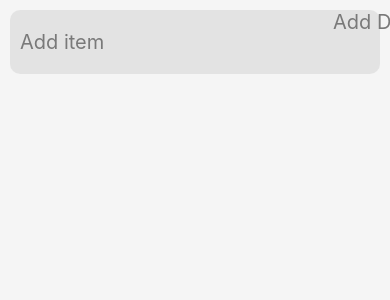
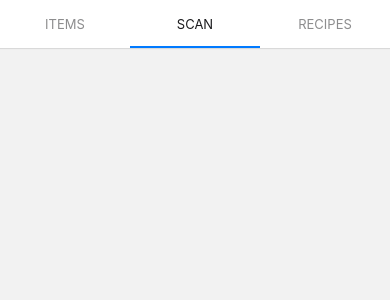
Before and after one commit to EC463-Smart-Fridge/ui-prototype-expo, a React Native app: screen /Scan in a window 390 px wide. Shown: the top 300 px of the page. Built offline with nearby package versions, Linux system fonts and the light colour scheme.

Commit message:
add navigator

```diff
--- a/App.tsx
+++ b/App.tsx
@@ -1,40 +1,22 @@
+import { SafeAreaView, ScrollView, Text, View } from 'react-native';
+import { NavigationContainer } from '@react-navigation/native';
+import { createMaterialTopTabNavigator } from '@react-navigation/material-top-tabs';
 import { StatusBar } from 'expo-status-bar';
-import { ScrollView, Text, View } from 'react-native';
-import { useState, useEffect } from 'react';
-import NewItem from './components/NewItem';
-import Item from './components/Item';
+import Home from './screens/Home';
+import Scan from './screens/Scan';
+import Recipes from './screens/Recipes';
 
 export default function App() {
 
-  interface Food {
-    name: string;
-    exp: string;
-    hasExp: boolean;
-  };
-
-  const [items, setItems] = useState<Food[]>([]);
-
-  useEffect(() => {
-    console.log("testing")
-  }, [])
+  const Tab = createMaterialTopTabNavigator();
 
   return (
-    <ScrollView
-      style={{
-        padding: 10,
-        backgroundColor: 'whitesmoke'
-      }}
-    >
-      {items.map((item, i) => (
-        <View key={i}>
-          {Item(item.name, item.exp, item.hasExp, () => (
-            setItems(items.filter((_, index) => index !== i))
-            ))}
-        </View>
-      ))}
-
-      {NewItem(items, setItems)}
-      {/* <Calendar/> */}
-    </ScrollView>
+      <NavigationContainer>
+        <Tab.Navigator>
+          <Tab.Screen name="Items" component={Home} />
+          <Tab.Screen name="Scan" component={Scan} />
+          <Tab.Screen name="Recipes" component={Recipes} />
+        </Tab.Navigator>
+      </NavigationContainer>
   )
 }
--- a/components/Item.tsx
+++ b/components/Item.tsx
@@ -7,7 +7,7 @@ const Item = (name: string, exp: string, hasExp: boolean, handler: (item:any)=>v
             style={{
                 width: '100%',
                 height: 64,
-                backgroundColor: 'rgba(128, 128, 128, 0.8)',
+                backgroundColor: 'rgba(128, 128, 128, 0.5)',
                 borderRadius: 10,
                 display: 'flex',
                 flexDirection: 'row',
@@ -41,7 +41,6 @@ const Item = (name: string, exp: string, hasExp: boolean, handler: (item:any)=>v
                 style={{
                     width: 50,
                     height: '100%',
-                    backgroundColor: 'lightcoral',
                     borderTopRightRadius: 10,
                     borderBottomRightRadius: 10,
                     alignItems: 'center'
@@ -54,7 +53,7 @@ const Item = (name: string, exp: string, hasExp: boolean, handler: (item:any)=>v
                         height: '100%'
                     }}
                 >
-                    -
+                    X
                 </Text>
             </Pressable>
         </View>
--- a/components/NewItem.tsx
+++ b/components/NewItem.tsx
@@ -1,6 +1,6 @@
 import React, { Fragment } from 'react'
 import {Dispatch, SetStateAction, useState} from 'react'
-import { Text, TextInput, View, Pressable } from "react-native"
+import { Text, TextInput, View, Pressable, TouchableOpacity } from "react-native"
 import { Calendar } from 'react-native-calendars'
 
 const NewItem = (items: any[], setItems:Dispatch<SetStateAction<any[]>>) => {
@@ -43,7 +43,7 @@ const NewItem = (items: any[], setItems:Dispatch<SetStateAction<any[]>>) => {
                     }}
                 >
                 </TextInput>
-                <Pressable onPress={() => setOpen(!open)}>
+                <TouchableOpacity onPress={() => setOpen(!open)}>
                     <Text
                         style={{
                             height: '100%',
@@ -54,13 +54,12 @@ const NewItem = (items: any[], setItems:Dispatch<SetStateAction<any[]>>) => {
                     >
                         {hasDate ? date : "Add Date"}
                     </Text>
-                </Pressable>
-                <Pressable
+                </TouchableOpacity>
+                <TouchableOpacity
                     onPress={inputHandler}
                     style={{
                         width: 50,
                         height: '100%',
-                        backgroundColor: 'deepskyblue',
                         borderTopRightRadius: 10,
                         borderBottomRightRadius: 10,
                         alignItems: 'center'
@@ -74,9 +73,9 @@ const NewItem = (items: any[], setItems:Dispatch<SetStateAction<any[]>>) => {
                             opacity: 0.75,
                         }}
                     >
-                        Add
+                        +
                     </Text>
-                </Pressable>
+                </TouchableOpacity>
             </View>
             {open ?
                 <Calendar
--- /dev/null
+++ b/screens/Home.tsx
@@ -0,0 +1,38 @@
+import { useState, useEffect } from "react";
+import { ScrollView, StatusBar, View } from "react-native";
+import Item from "../components/Item";
+import NewItem from "../components/NewItem";
+
+export default function Home() {
+    interface Food {
+        name: string;
+        exp: string;
+        hasExp: boolean;
+      };
+
+    const [items, setItems] = useState<Food[]>([]);
+
+    useEffect(() => {
+    console.log("testing")
+    }, [])
+
+    return (
+    <ScrollView
+        style={{
+        padding: 10,
+        backgroundColor: 'whitesmoke'
+        }}
+    >
+        <StatusBar/>
+        {items.map((item, i) => (
+        <View key={i}>
+            {Item(item.name, item.exp, item.hasExp, () => (
+            setItems(items.filter((_, index) => index !== i))
+            ))}
+        </View>
+        ))}
+
+        {NewItem(items, setItems)}
+    </ScrollView>
+    )
+}
--- /dev/null
+++ b/screens/Recipes.tsx
@@ -0,0 +1,9 @@
+import { View } from "react-native";
+
+export default function Recipes() {
+    return (
+        <View>
+
+        </View>
+    )
+}
--- /dev/null
+++ b/screens/Scan.tsx
@@ -0,0 +1,9 @@
+import { View } from "react-native";
+
+export default function Scan() {
+    return (
+        <View>
+
+        </View>
+    )
+}
```
Also changed, not shown: package.json (+7 -0 lines), screens/About.tsx (added, +11 -0 lines), 1 other file (tests, documents, lock files or other folders).
